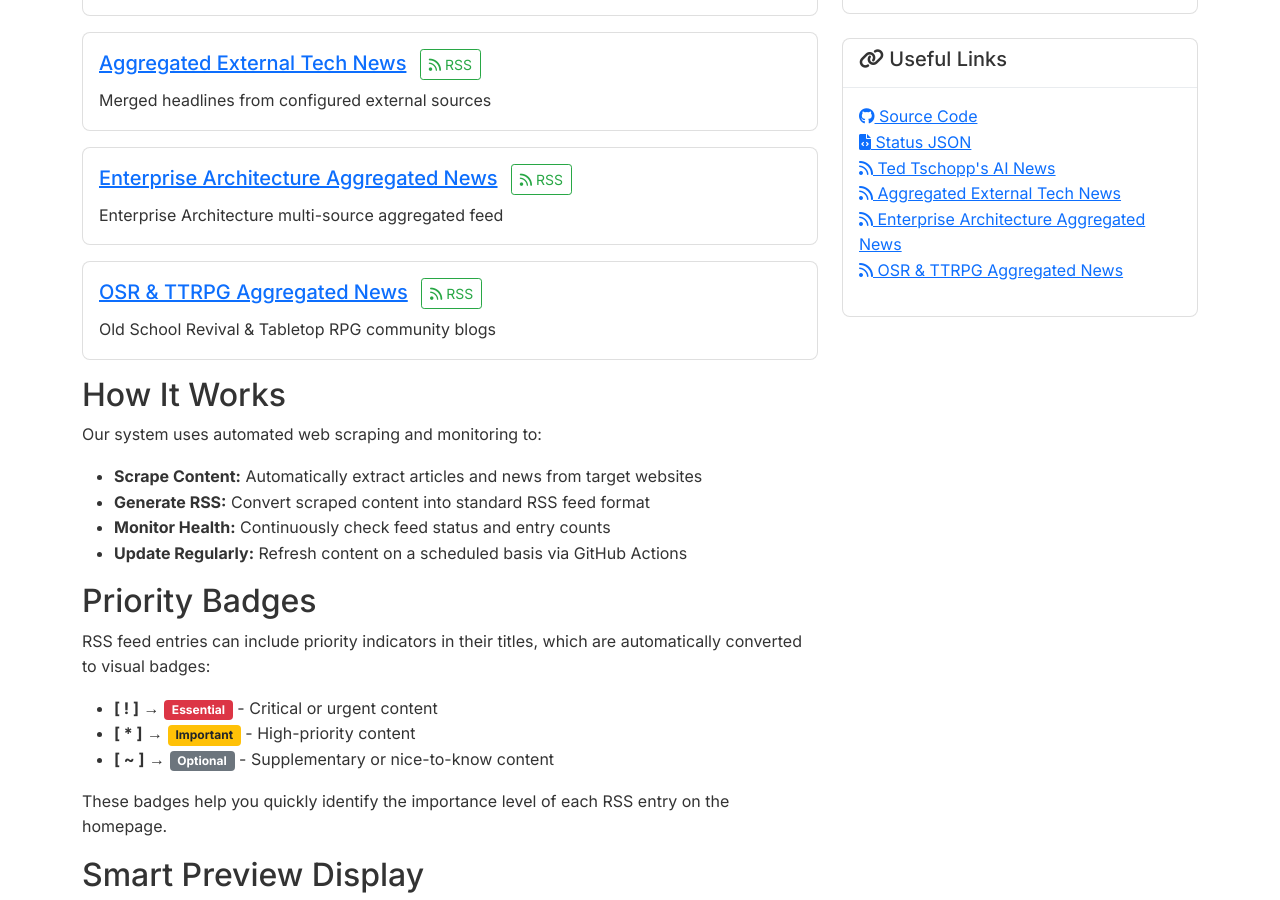
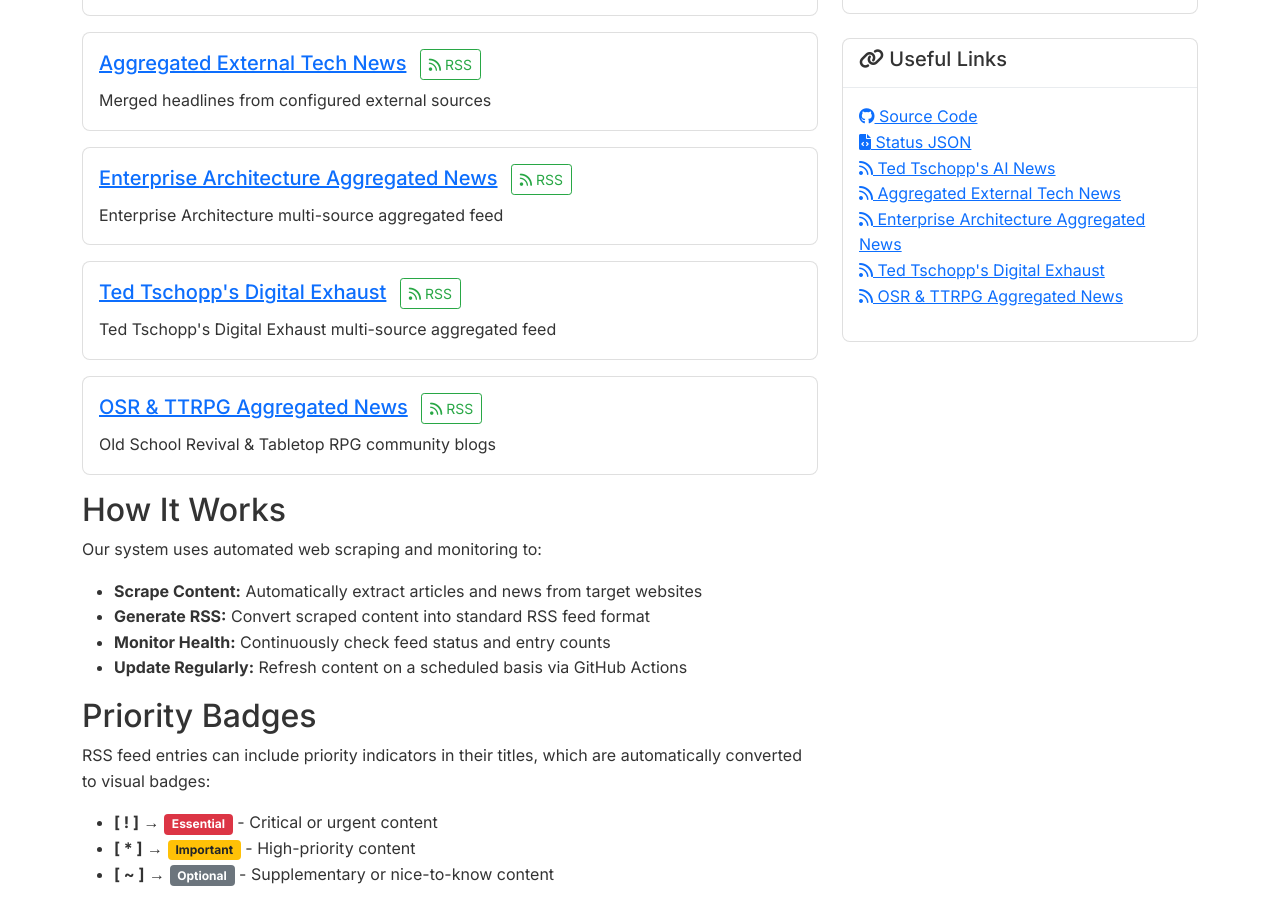
Before and after one commit to TedTschopp/GitHub-Action-To-Read-Table-and-Convert-to-RSS, a Jekyll site: the page built from about.md, in a window 1280 px wide and 900 px high, scrolled down 391 px. Built offline with Jekyll 4.4.1, drawn with Linux system fonts in a browser that asks for light colours; some of the changed text lies outside the part shown.

Commit message:
Add aggregated feed for Ted Tschopp's Digital Exhaust with multi-source support

```diff
--- a/_config.yml
+++ b/_config.yml
@@ -133,6 +133,26 @@ feeds:
   - "https://www.architectureandgovernance.com/elevating-ea/feed/"
   - "https://www.forrester.com/blogs/category/enterprise-architecture/feed/"
   - "https://www.leanix.net/en/blog/rss.xml"
+
+- name: "Ted Tschopp's Digital Exhaust"
+  aggregated: true
+  key: aggregated_teds_digital_exhaust
+  enabled: true
+  output: "/aggregated_teds_digital_exhaust.xml"
+  url: "/aggregated_teds_digital_exhaust.xml"
+  title: "Ted Tschopp's Digital Exhaust"
+  link: "https://rss.tedt.org/aggregated_teds_digital_exhaust.xml"
+  description: "Ted Tschopp's Digital Exhaust multi-source aggregated feed"
+  max_items: 150
+  retention_days: 60
+  source_attribution: title
+  sources:
+  - "https://www.yelp.com/syndicate/user/ukkYfZcwUj3ZW75Mkmo4_g/rss.xml"
+  - "https://feeds.feedburner.com/truesteamachievements/ctS0AH9xdJX"
+  - "https://www.trueachievements.com/friendfeedrss.aspx%3Fgamerid%3D1106059&re=metadata&out=atom"
+  - "https://lfm.xiffy.nl/TedTschopp"
+  - "https://www.reddit.com/user/TedTschopp/submitted/.rss"
+  - "https://www.reddit.com/user/TedTschopp/comments/.rss"
 
 - name: "OSR & TTRPG Aggregated News"
   aggregated: true
```
